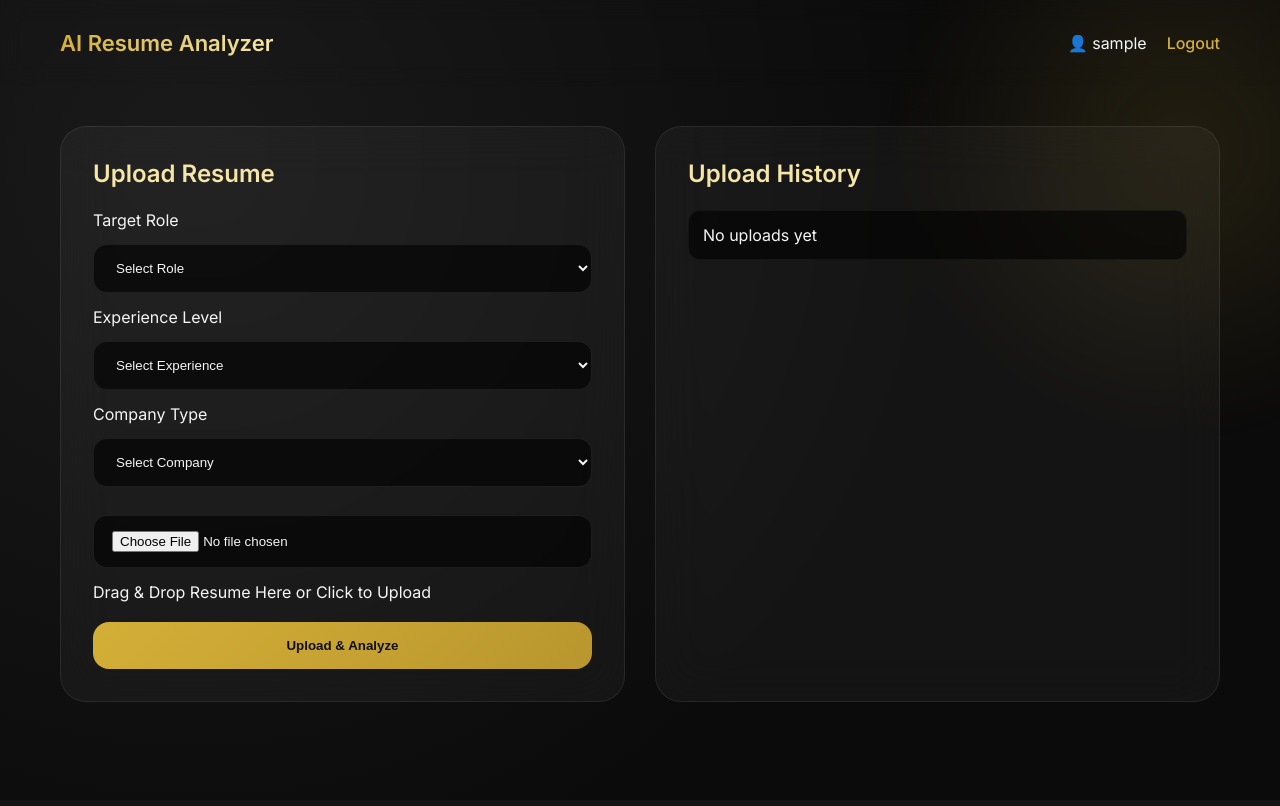
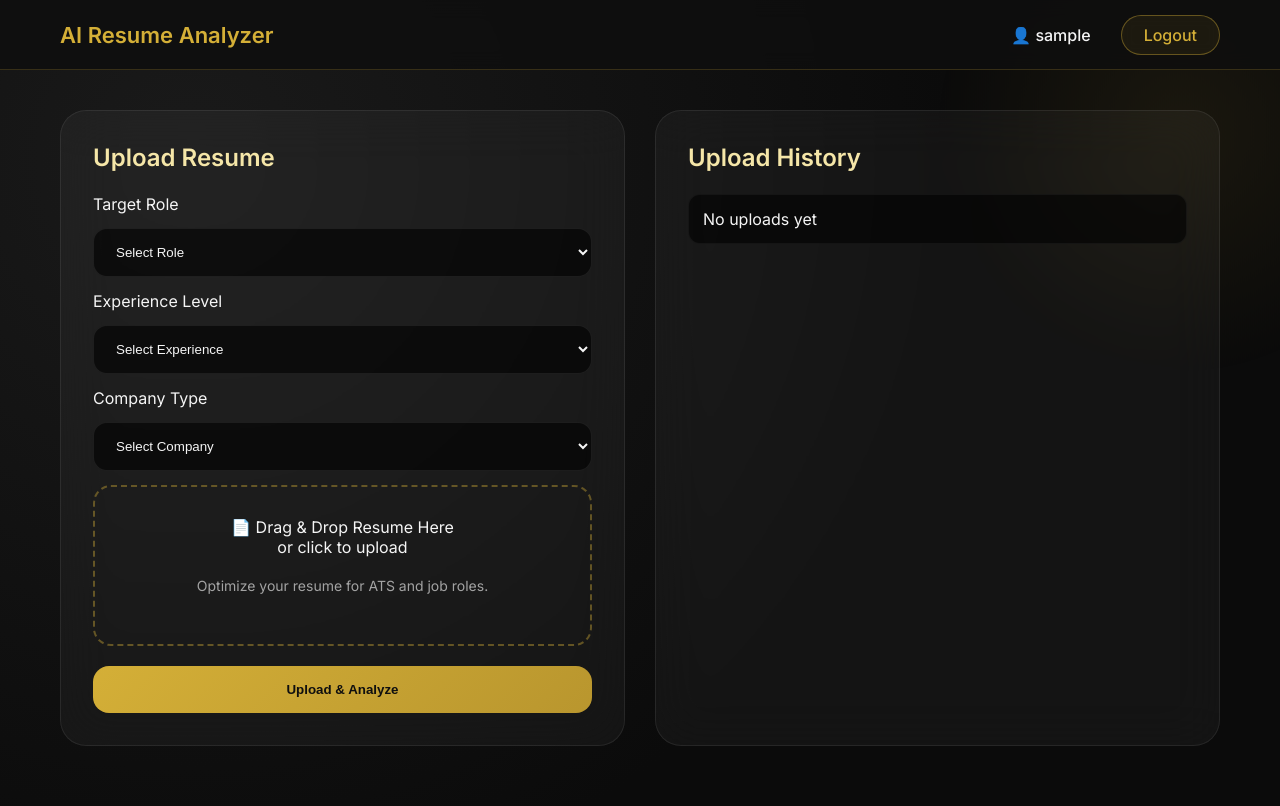
Before and after one commit to anup-codes/AI-Resume-Checker, a Django app: page /analysis/ in a window 1280 px wide; the page is wider, and only the part inside the window is pictured. Before the commit the page ends 702 px from the top of that part, so only its background shows below. Run offline with Django 5.2, Linux system fonts and the light colour scheme; the visitor is signed in with stand-in values (Sample User, id 1).

Commit message:
updated navbar and input area

```diff
--- a/djangosessionauth/static/dashboard.css
+++ b/djangosessionauth/static/dashboard.css
@@ -15,62 +15,125 @@ body {
   min-height: 100vh;
   color: #F5F5F5;
   overflow-x: hidden;
-  position: relative;
 }
 
-/* Ambient gold glow */
+/* Controlled Ambient Gold Glow (FIXED) */
 body::before {
   content: "";
-  position: absolute;
-  width: 600px;
-  height: 600px;
-  background: radial-gradient(circle, rgba(212,175,55,0.12), transparent 70%);
-  top: -200px;
-  right: -200px;
-  animation: floatGlow 8s ease-in-out infinite alternate;
-  z-index: 0;
+  position: fixed;
+  width: 500px;
+  height: 500px;
+  background: radial-gradient(circle, rgba(212,175,55,0.08), transparent 70%);
+  top: -150px;
+  right: -150px;
+  animation: floatGlow 10s ease-in-out infinite alternate;
+  z-index: -1;
 }
 
 @keyframes floatGlow {
   0% { transform: translateY(0px); }
-  100% { transform: translateY(50px); }
+  100% { transform: translateY(40px); }
 }
 
-/* ================= NAVBAR (PRO STYLE) ================= */
+/* ================= PREMIUM NAVBAR ================= */
 .navbar {
     width: 100%;
-  padding: 30px 60px;
+    height: 70px;
+    padding: 0 60px;
+
     display: flex;
     justify-content: space-between;
     align-items: center;
+
+    background: rgba(15, 15, 15, 0.85);
     backdrop-filter: blur(10px);
-  position: relative;
-  z-index: 5;
+    -webkit-backdrop-filter: blur(10px);
+
+    border-bottom: 1px solid rgba(212,175,55,0.2);
+
+    position: sticky;
+    top: 0;
+    z-index: 1000;
 }
 
+/* ================= LOGO ================= */
 .logo {
     font-size: 22px;
     font-weight: 600;
-  background: linear-gradient(90deg, #D4AF37, #F5E6A8);
-  -webkit-background-clip: text;
-  -webkit-text-fill-color: transparent;
+    color: #D4AF37;
+    position: relative;
+    cursor: pointer;
 }
 
+/* Animated Underline */
+.logo::after {
+    content: "";
+    position: absolute;
+    left: 0;
+    bottom: -6px;
+    width: 0%;
+    height: 2px;
+    background: linear-gradient(135deg, #D4AF37, #B9962E);
+    transition: width 0.3s ease;
+}
+
+.logo:hover::after {
+    width: 100%;
+}
+
+/* ================= NAV RIGHT ================= */
 .nav-right {
     display: flex;
     align-items: center;
-  gap: 20px;
+    gap: 30px;
 }
 
+/* USERNAME */
+.username {
+    position: relative;
+    font-weight: 500;
+    color: #F5F5F5;
+    cursor: pointer;
+}
+
+.username::after {
+    content: "";
+    position: absolute;
+    left: 0;
+    bottom: -4px;
+    width: 0%;
+    height: 2px;
+    background: #D4AF37;
+    transition: width 0.3s ease;
+}
+
+.username:hover::after {
+    width: 100%;
+}
+
+/* ================= LOGOUT BUTTON ================= */
 .logout-btn {
-  text-decoration: none;
+    padding: 9px 22px;
+    border-radius: 25px;
+    border: 1px solid rgba(212,175,55,0.4);
+
+    background: rgba(212,175,55,0.08);
+    backdrop-filter: blur(6px);
+
     color: #D4AF37;
     font-weight: 500;
-  transition: 0.3s ease;
+    text-decoration: none;
+
+    transition: all 0.3s ease;
 }
 
+/* DANGER HOVER */
 .logout-btn:hover {
-  opacity: 0.7;
+    background: rgba(220, 38, 38, 0.15);
+    border: 1px solid rgba(220, 38, 38, 0.6);
+    color: #ff4d4d;
+    box-shadow: 0 8px 25px rgba(220, 38, 38, 0.25);
+    transform: translateY(-2px);
 }
 
 /* ================= DASHBOARD GRID ================= */
@@ -79,8 +142,6 @@ body::before {
   grid-template-columns: repeat(auto-fit, minmax(320px, 1fr));
   gap: 30px;
   padding: 40px 60px 60px;
-  position: relative;
-  z-index: 2;
 }
 
 /* ================= GLASSMORPHISM CARDS ================= */
@@ -92,36 +153,15 @@ body::before {
   border: 1px solid rgba(255,255,255,0.08);
   padding: 32px;
   transition: all 0.4s ease;
-  position: relative;
-  overflow: visible;
-  position: relative;
-  z-index: 1;
-}
-
-/* subtle inner glow */
-.card::after {
-  content: "";
-  position: absolute;
-  inset: 0;
-  background: radial-gradient(circle at top right,
-      rgba(212,175,55,0.08),
-      transparent 60%);
-  opacity: 0;
-  transition: 0.4s ease;
-   z-index: 0;
-  pointer-events: none;
-}
-
-.card:hover::after {
-  opacity: 1;
 }
 
 .card:hover {
   transform: translateY(-8px);
   box-shadow:
-    0 30px 80px rgba(0,0,0,0.5),
-    0 0 40px rgba(212,175,55,0.08);
+    0 20px 60px rgba(0,0,0,0.6),
+    0 0 40px rgba(212,175,55,0.1);
 }
+
 
 .card h2 {
   margin-bottom: 22px;
@@ -171,7 +211,7 @@ input[type="file"]:focus {
   margin-top: 20px;
 }
 
-/* shimmer */
+/* Shimmer Effect */
 .primary-btn::before,
 .upload-btn::before {
   content: "";
@@ -199,23 +239,6 @@ input[type="file"]:focus {
   box-shadow: 0 18px 40px rgba(212,175,55,0.3);
 }
 
-/* ================= SCORE CIRCLE ================= */
-.score-circle {
-  width: 170px;
-  height: 170px;
-  border-radius: 50%;
-  background: rgba(0,0,0,0.7);
-  border: 2px solid rgba(212,175,55,0.3);
-  display: flex;
-  align-items: center;
-  justify-content: center;
-  margin: 30px auto;
-  font-size: 36px;
-  font-weight: 600;
-  color: #D4AF37;
-  box-shadow: inset 0 0 30px rgba(212,175,55,0.15);
-}
-
 /* ================= HISTORY ================= */
 .history-card ul {
   list-style: none;
@@ -238,11 +261,40 @@ input[type="file"]:focus {
 
 /* ================= RESPONSIVE ================= */
 @media (max-width: 768px) {
+
   .dashboard {
+    margin-top: 30px;
     padding: 20px;
   }
 
   .navbar {
-    padding: 20px;
+    padding: 0 20px;
   }
 }
+.section-subtitle {
+  font-size: 14px;
+  color: rgba(255,255,255,0.6);
+  margin-bottom: 20px;
+}
+.upload-area {
+  size: 20px;
+  border: 2px dashed rgba(212,175,55,0.4);
+  padding: 30px;
+  text-align: center;
+  border-radius: 18px;
+  cursor: pointer;
+  transition: 0.3s ease;
+  position: relative;
+}
+
+.upload-area:hover {
+  background: rgba(212,175,55,0.05);
+  border-color: #D4AF37;
+}
+
+.upload-area input {
+  position: absolute;
+  inset: 0;
+  opacity: 0;
+  cursor: pointer;
+}
--- a/djangosessionauth/templates/dashboard.html
+++ b/djangosessionauth/templates/dashboard.html
@@ -4,24 +4,32 @@
 <head>
     <meta charset="UTF-8">
     <title>AI Resume Dashboard</title>
+
     <link rel="stylesheet" href="{% static 'dashboard.css' %}">
     <link href="https://fonts.googleapis.com/css2?family=Poppins:wght@400;500;600&display=swap" rel="stylesheet">
 </head>
+
 <body>
-<div class="main-container">
-    <!-- navbar + dashboard grid here -->
 
+<!-- ================= NAVBAR ================= -->
+<nav class="navbar">
+    <div class="nav-left">
+        <div class="logo">AI Resume Analyzer</div>
+    </div>
 
-<!-- NAVBAR -->
-<nav class="navbar">
-    <div class="logo">AI Resume Analyzer</div>
     <div class="nav-right">
-        <span class="username">👤 {{ request.user.username }}</span>
-        <a href="/logout/" class="logout-btn">Logout</a>
+        <div class="user-info">
+            <span class="user-icon">👤</span>
+            <span class="username">{{ request.user.username }}</span>
+        </div>
+        <a href="{% url 'auth' %}" class="logout-btn">Logout</a>
     </div>
 </nav>
 
-<!-- DASHBOARD -->
+
+<!-- ================= MAIN CONTENT ================= -->
+<div class="main-container">
+
     <div class="dashboard">
 
         <!-- Upload Card -->
@@ -65,10 +73,17 @@
                     </select>
                 </div>
 
-            <!-- Drag Upload -->
+                <!-- Upload -->
                <div class="upload-area">
+                <p>📄 Drag & Drop Resume Here</p>
+                <span>or click to upload </span>
                 <input type="file" name="resume" required>
-                <p>Drag & Drop Resume Here or Click to Upload</p>
+
+                <br> </br>
+                <p class="section-subtitle">
+                Optimize your resume for ATS and job roles.
+                </p>
+
                 </div>
 
                 <button type="submit" class="primary-btn">
@@ -87,8 +102,8 @@
         </div>
 
     </div>
+</div>
 
-</div>
 <script src="{% static 'dashboard.js' %}"></script>
 </body>
 </html>
```
Lines whose indentation alone changed are shown as unchanged.
